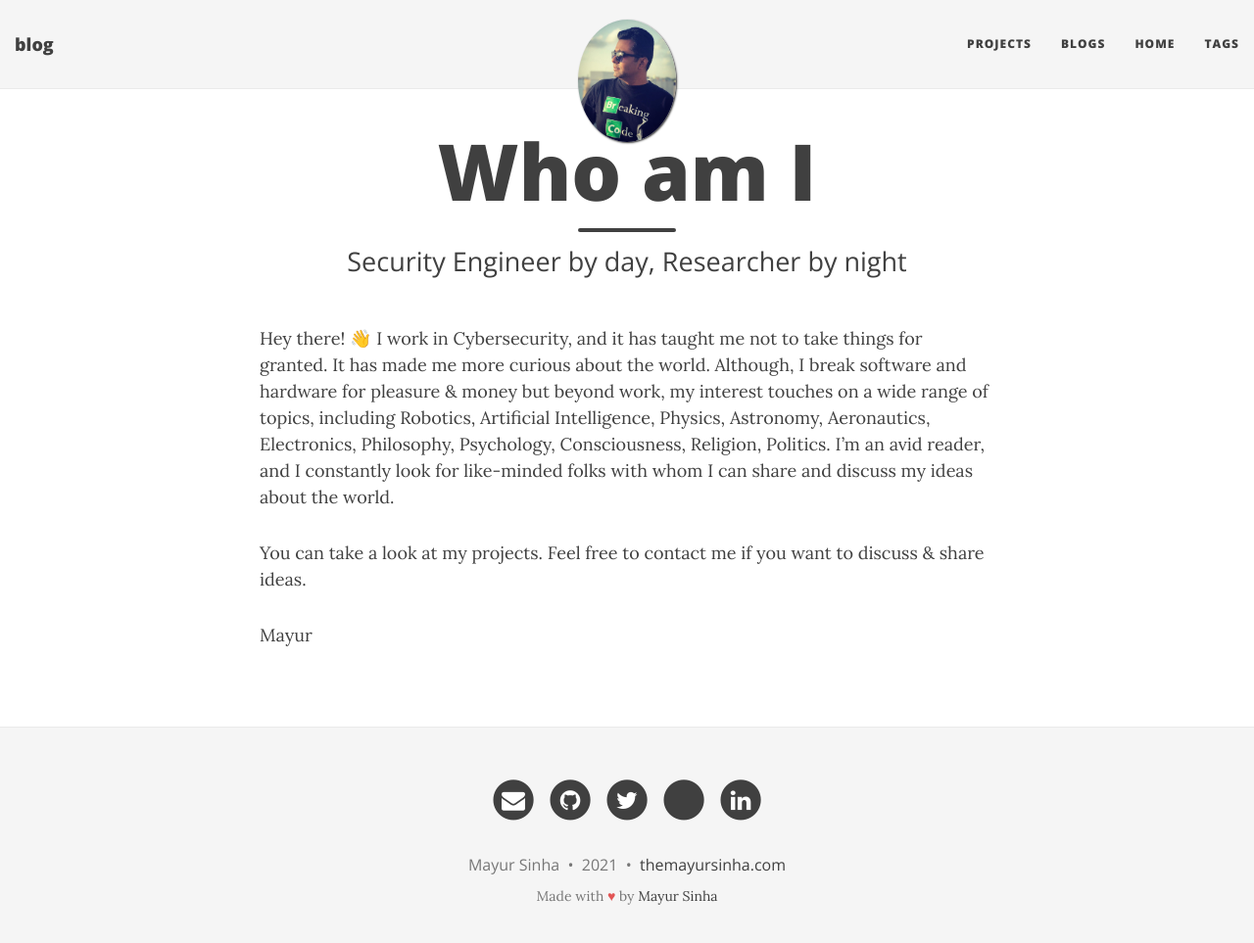
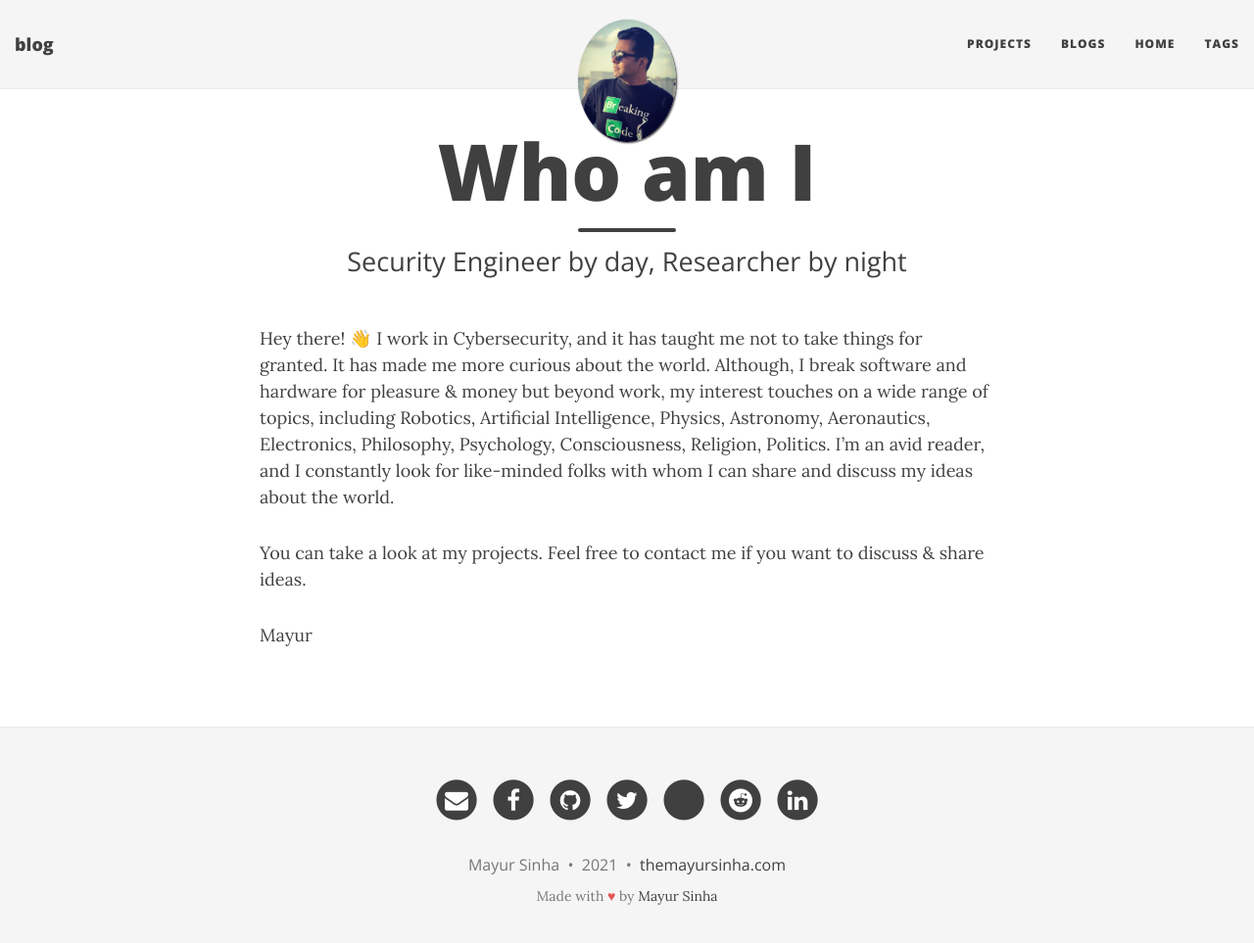
Before and after one commit to themayursinha/blog, a Jekyll site: the page built from index.md, in a window 1280 px wide and 976 px high. Shown: the top 963 px of the window at 98% size. Built offline with Jekyll 4.4.1, drawn with Linux system fonts in a browser that asks for light colours; nearby versions of some CDN libraries; library files that are not in the unit come from our copies.

```diff
--- a/_config.yml
+++ b/_config.yml
@@ -72,11 +72,11 @@
 social-network-links:
   #rss: true
   email: "themayursinha@gmail.com"
-  # facebook: themayursinha
+  facebook: thisismayursinha
   github: themayursinha
   twitter: themayursinha
   goodreads: themayursinha
-  # reddit: mayursinha
+  reddit: mayursinha
 #  google-plus: +DeanAttali
   linkedin: mayursinha
 #  xing: yourname
--- a/_data/SocialNetworks.yml
+++ b/_data/SocialNetworks.yml
@@ -29,7 +29,7 @@
 goodreads:
   name: "Goodreads"
   baseURL: "https://goodreads.com/"
-  icon: "fa-goodreads"
+  icon: "fa-goodreads-g"
 
 google-plus:
   name: "Google+"
```
